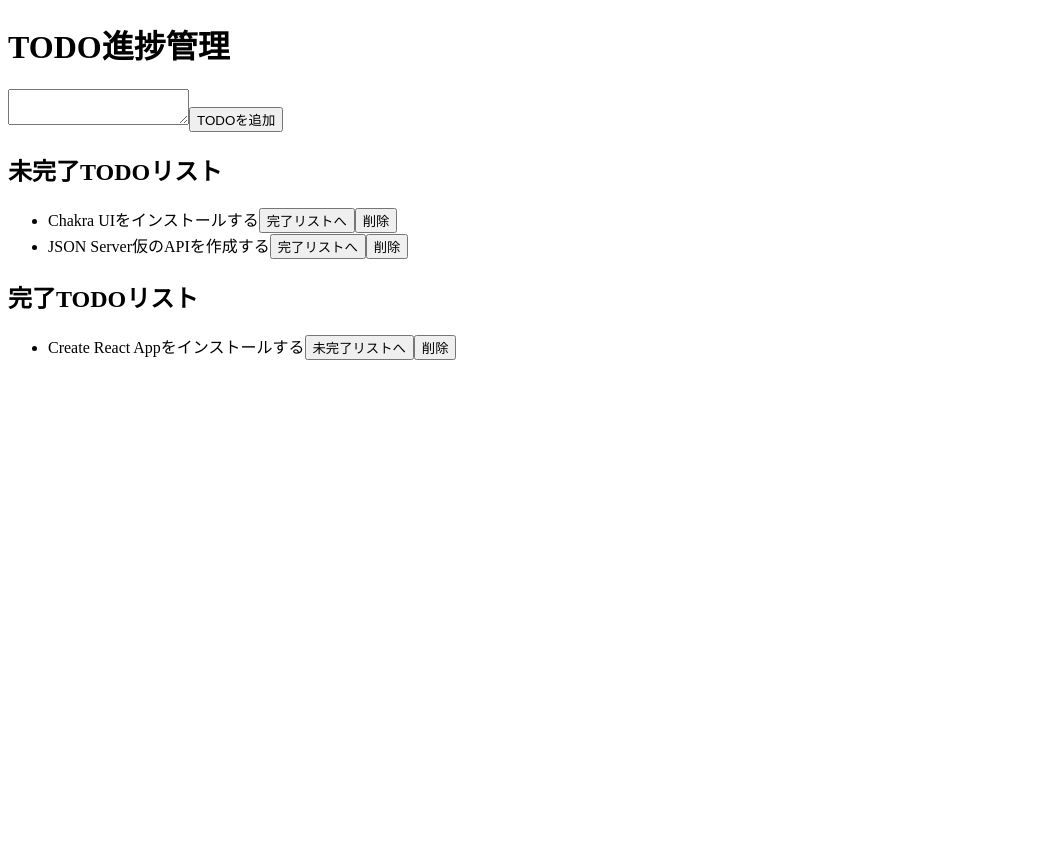
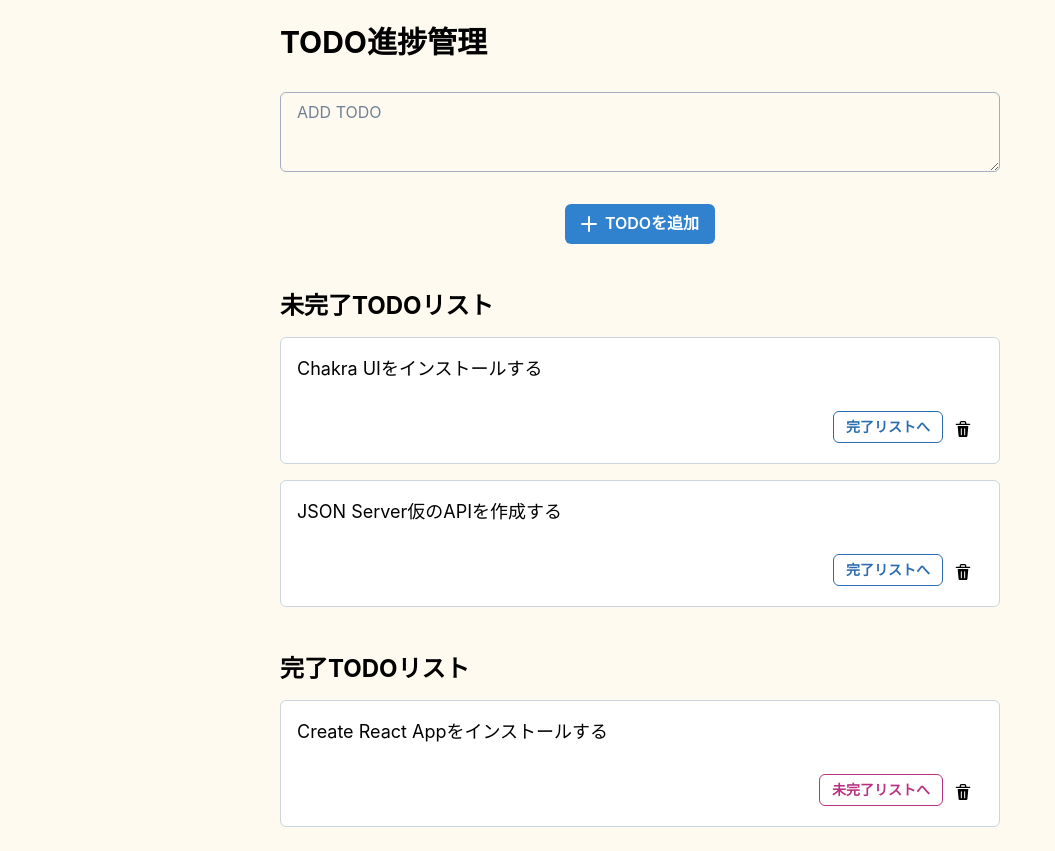
Before and after one commit to cannnny/todoapp, a React (Create React App) app: page / in a window 1280 px wide. Shown: the whole page, without its empty margins (0-1055 px from the left). Before the commit the page ends 800 px from the top, so only its background shows below. Built offline with nearby package versions, Linux system fonts and the light colour scheme; data requests are answered from the project's data file.

Commit message:
Chakra UIでデザインを整える

```diff
--- a/src/components/App.js
+++ b/src/components/App.js
@@ -1,4 +1,7 @@
 import React, { useRef } from "react";
+
+import { Container } from "@chakra-ui/react";
+import { AddIcon } from "@chakra-ui/icons";
 
 import { useTodo } from "../hooks/useTodo";
 
@@ -45,9 +48,15 @@
   console.log("完了TODOリスト:", completedList);
 
   return (
-    <>
-      <TodoTitle title="TODO進捗管理" as="h1" />
+    <Container centerContent p={{ base: "4", md: "6" }} maxWidth={"3xl"}>
+      <TodoTitle
+        title="TODO進捗管理"
+        as="h1"
+        fontSize={{ base: "2xl", md: "3xl" }}
+      />
       <TodoAdd
+        placeholder="ADD TODO"
+        leftIcon={<AddIcon />}
         buttonText="TODOを追加"
         inputEl={inputEl}
         handleAddTodoListItem={handleAddTodoListItem}
@@ -55,6 +64,7 @@
       <TodoList
         title="未完了TODOリスト"
         as="h2"
+        fontSize={{ base: "xl", md: "2xl" }}
         todoList={inCompletedList}
         toggleTodoListItemStatus={toggleTodoListItemStatus}
         deleteTodoListItem={deleteTodoListItem}
@@ -62,11 +72,12 @@
       <TodoList
         title="完了TODOリスト"
         as="h2"
+        fontSize={{ base: "xl", md: "2xl" }}
         todoList={completedList}
         toggleTodoListItemStatus={toggleTodoListItemStatus}
         deleteTodoListItem={deleteTodoListItem}
       />
-    </>
+    </Container>
   );
 }
 
--- a/src/components/TodoAdd.js
+++ b/src/components/TodoAdd.js
@@ -1,12 +1,34 @@
 // TODOを新規追加するコンポーネント
+
+import { Textarea, Button } from "@chakra-ui/react";
+
 // 親コンポーネントからinputEl,handleAddTodoListItemをpropsとして受け取る
-export const TodoAdd = ({ buttonText, inputEl, handleAddTodoListItem }) => {
+export const TodoAdd = ({
+  placeholder,
+  leftIcon,
+  buttonText,
+  inputEl,
+  handleAddTodoListItem,
+}) => {
   return (
     <>
       {/* useRefで作成したRefオブジェクトをref属性に指定し、DOMを参照*/}
-      <textarea ref={inputEl} />
+      <Textarea
+        placeholder={placeholder}
+        bgcolor="white"
+        mt="8"
+        borderColor="gray.400"
+        ref={inputEl}
+      />
       {/* ボタンをクリックするとhandleAddTodoListItem関数を実行*/}
-      <button onClick={handleAddTodoListItem}>{buttonText}</button>
+      <Button
+        onClick={handleAddTodoListItem}
+        colorScheme="blue"
+        leftIcon={leftIcon}
+        mt="8"
+      >
+        {buttonText}
+      </Button>
     </>
   );
 };
--- a/src/components/TodoItem.js
+++ b/src/components/TodoItem.js
@@ -1,4 +1,9 @@
 // TODO単体用のコンポーネント
+
+import { List, Text, Flex, Button, IconButton } from "@chakra-ui/react";
+
+import { DeleteIcon } from "@chakra-ui/icons";
+
 // 親コンポーネントからtodo, toggleTodoListItemStatus, deleteTodoListItemをpropsとして受け取る
 export const TodoItem = ({
   todo,
@@ -14,14 +19,44 @@
   const handleDeleteTodoListItem = () => {
     deleteTodoListItem(todo.id);
   };
+
+  const label = todo.done ? "未完了リストへ" : "完了リストへ";
+  const setColorScheme = todo.done ? "pink" : "blue";
+
   return (
-    <li>
-      {/* TODOの内容 */}
-      {todo.content}
-      <button onClick={handleToggleTodoListItemStatus}>
-        {todo.done ? "未完了リストへ" : "完了リストへ"}
-      </button>
-      <button onClick={handleDeleteTodoListItem}>削除</button>
-    </li>
+    <List
+      borderWidth="1px"
+      p="4"
+      mt="4"
+      bg="white"
+      borderRadius="md"
+      borderColor="gray.300"
+    >
+      <Text mb="6">{todo.content}</Text>
+      <Flex align="center" justify="flex-end">
+        <Button
+          colorScheme={setColorScheme}
+          variant="outline"
+          size="sm"
+          onClick={handleToggleTodoListItemStatus}
+        >
+          {label}
+        </Button>
+        <IconButton
+          icon={<DeleteIcon />}
+          variant="unstyled"
+          aria-label="delete"
+          onclick={handleDeleteTodoListItem}
+        />
+      </Flex>
+    </List>
+    // <li>
+    //   {/* TODOの内容 */}
+    //   {todo.content}
+    //   <button onClick={handleToggleTodoListItemStatus}>
+    //     {todo.done ? "未完了リストへ" : "完了リストへ"}
+    //   </button>
+    //   <button onClick={handleDeleteTodoListItem}>削除</button>
+    // </li>
   );
 };
--- a/src/components/TodoList.js
+++ b/src/components/TodoList.js
@@ -1,4 +1,7 @@
 // TODOをリスト化するコンポーネント
+
+import { List } from "@chakra-ui/react";
+
 import { TodoTitle } from "./TodoTitle";
 import { TodoItem } from "./TodoItem";
 
@@ -9,14 +12,15 @@
   deleteTodoListItem,
   title,
   as,
+  fontSize,
 }) => {
   return (
     <>
       {/* todoListの配列の中身が空の場合、見出しとTODOリストの両方を表示させない */}
       {todoList.length !== 0 && (
         <>
-          <TodoTitle title={title} as={as} />
-          <ul>
+          <TodoTitle title={title} as={as} mt="12" fontSize={fontSize} />
+          <List w="full">
             {todoList.map((todo) => {
               return (
                 <TodoItem
@@ -27,7 +31,7 @@
                 />
               );
             })}
-          </ul>
+          </List>
         </>
       )}
     </>
--- a/src/components/TodoTitle.js
+++ b/src/components/TodoTitle.js
@@ -1,12 +1,15 @@
 // タイトルコンポーネント
+
+import React from "react";
+
+import { Heading } from "@chakra-ui/react";
+
 // 見出しタグがh1,h2の場合の条件分岐を作成
 // 親コンポーネントからtitle,asをpropsとして受け取る
-export const TodoTitle = ({ title, as }) => {
-  if (as === "h1") {
-    return <h1>{title}</h1>;
-  } else if (as === "h2") {
-    return <h2>{title}</h2>;
-  } else {
-    return <p>{title}</p>;
-  }
+export const TodoTitle = ({ title, as, fontSize, mt }) => {
+  return (
+    <Heading mt={mt} as={as} fontSize={fontSize} w="full">
+      {title}
+    </Heading>
+  );
 };
--- a/src/index.js
+++ b/src/index.js
@@ -1,12 +1,18 @@
 // TODOアプリのトップルート
-
+import { StrictMode } from "react";
 import React from "react";
 import ReactDOM from "react-dom/client";
+
+import { ChakraProvider } from "@chakra-ui/react";
+import theme from "./theme/theme";
+
 import App from "./components/App";
 
 const root = ReactDOM.createRoot(document.getElementById("root"));
 root.render(
   <React.StrictMode>
-    <App />
+    <ChakraProvider theme={theme}>
+      <App />
+    </ChakraProvider>
   </React.StrictMode>
 );
--- /dev/null
+++ b/src/theme/theme.js
@@ -0,0 +1,21 @@
+// アプリ全体で共通利用したいスタイルを設定
+import { extendTheme } from "@chakra-ui/react";
+
+// グローバルスタイルの追加・上書きはtheme.styles.globalを更新
+const theme = extendTheme({
+  styles: {
+    global: {
+      body: {
+        backgroundColor: "orange.50",
+        color: "gray: 800",
+      },
+      p: {
+        // sp: md=1rem=16px, PC: lg=1.125rem=18px
+        fontSize: { base: "md", md: "lg" },
+        lineHeight: "tall",
+      },
+    },
+  },
+});
+
+export default theme;
```
